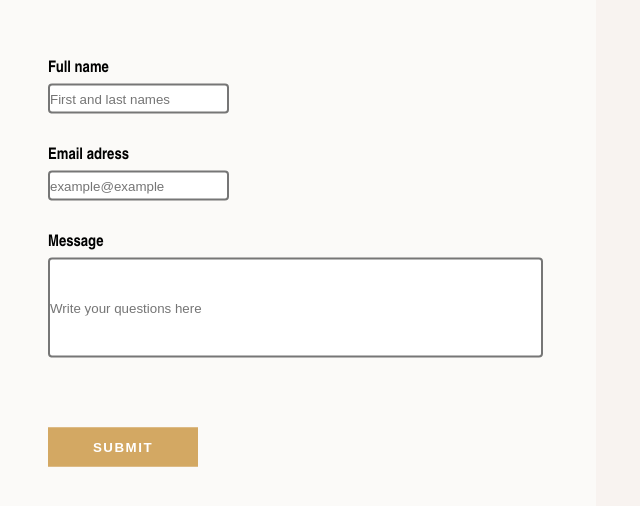
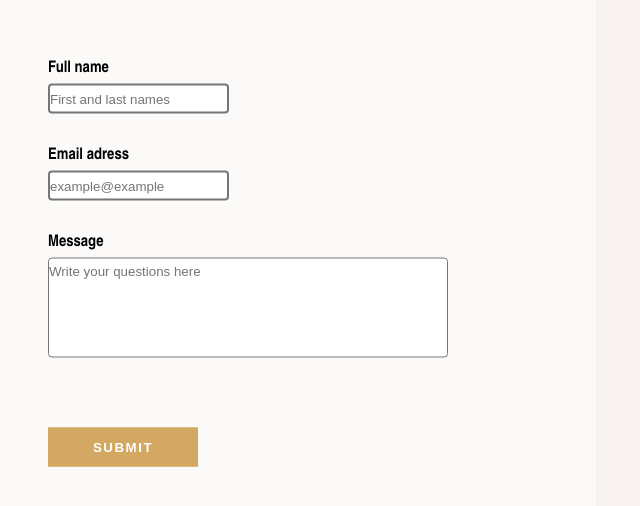
Before and after one commit to ArturasKi/7-honeybee, a website: page contact/index.html in a window 1280 px wide. Shown: the part 196-702 px from the top of the page, without its empty margins (204-844 px from the left). Drawn offline with Linux system fonts and the light colour scheme; files that its build step writes are made by us from their sources.

Commit message:
Textarea resize disable

```diff
--- a/contact/index.html
+++ b/contact/index.html
@@ -37,7 +37,7 @@
           </div>
           <div class="form-row">
             <label class="label" for="text">Message</label>
-            <input type="text" class="input-2" placeholder="Write your questions here" required>
+            <textarea cols="1" class="input-2" placeholder="Write your questions here"></textarea>
           </div>
           <div class="form-row">
             <button class="btn" type="submit">SUBMIT</button>
--- a/css/contact.css
+++ b/css/contact.css
@@ -67,10 +67,13 @@ body {
 }
 
 .input-2 {
-    width: 495px;
+    width: 400px;
     height: 100px;
     border-style: solid;
     border-radius: 4px;
+    resize: none;
+    padding: 5px 0;
+    font-family: Arial, Helvetica, sans-serif;
 }
 
 .btn {
```
